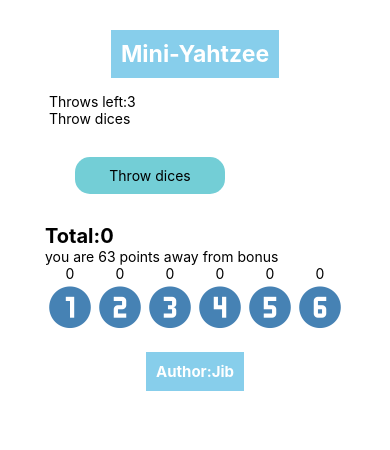
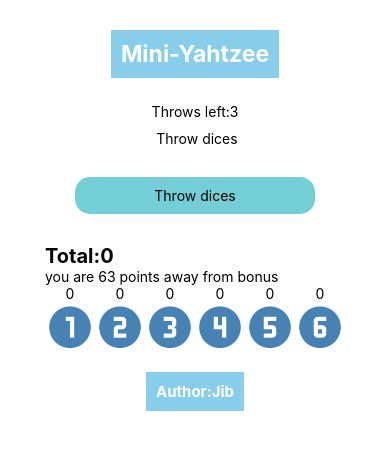
Before and after one commit to Jiblal/second-Assignement, a React Native app: screen / in a window 390 px wide. Shown: the top 450 px of the page. Built offline with nearby package versions, Linux system fonts and the light colour scheme.

Commit message:
style improved

```diff
--- a/components/GameDetail.js
+++ b/components/GameDetail.js
@@ -2,6 +2,7 @@ import { View, Text, Pressable } from 'react-native'
 import React, { useState, useEffect} from 'react'
 import styles from '../style/style'
 import { MaterialCommunityIcons } from '@expo/vector-icons';
+import style from '../style/style';
 //<MaterialCommunityIcons name="numeric-1-circle" size={24} color="black" />
 
 const NBR_OF_DICES = 5;
@@ -243,11 +244,11 @@ export default function GameDetail() {
   return (
     <View >
       <View style={styles.flex}>{row}</View>
-      <Text> Throws left:{nbrOfThrowsLeft} </Text>
-      <Text> {status}</Text>
+      <Text style={styles.gameinfo}> Throws left:{nbrOfThrowsLeft} </Text>
+      <Text style={styles.gameinfo} > {status}</Text>
       <Pressable style={styles.button}
         onPress={()=> throwDieces()}  >
-        <Text>Throw dices</Text>
+        <Text >Throw dices</Text>
        </Pressable>
        <Text style={styles.total}>Total:{total} </Text>
        <Text>{(bonuspoints-total)<=0?
--- a/style/style.js
+++ b/style/style.js
@@ -43,7 +43,7 @@ export default StyleSheet.create({
     backgroundColor: '#fff',
     textAlign: 'center',
     justifyContent: 'center',
-    fontSize: 20,
+
     marginTop: 10
   },
   row: {
@@ -55,10 +55,8 @@ export default StyleSheet.create({
   },
   button: {
     margin: 30,
-    flexDirection: "row",
     padding: 10,
     backgroundColor: "#73CED6",
-    width: 150,
     borderRadius: 15,
     justifyContent: 'center',
     alignItems: 'center'
@@ -73,6 +71,8 @@ export default StyleSheet.create({
   },
   total:{
     fontSize: 20,
-    fontWeight:'bold'
+    fontWeight:'bold',
+    justifyContent: 'center',
+    alignItems: 'center'
   }
 });
```
